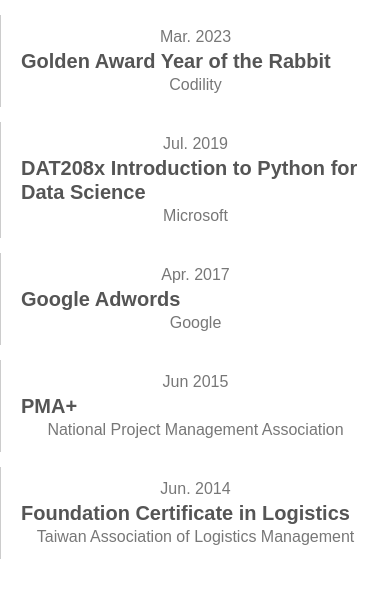
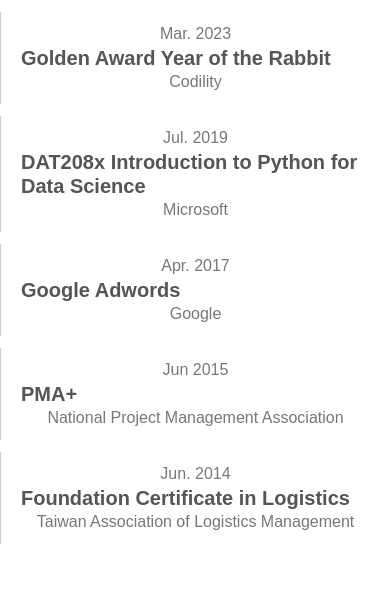
Before and after one commit to worksB-collab/personal-page, a Next.js app: page /about/License/LicenseSection in a window 390 px wide. Shown: the top 598 px of the page. Built offline with nearby package versions, Linux system fonts and the light colour scheme; a web font is replaced by a local one.

Commit message:
update margin for vercel env

```diff
--- a/pages/about/Card.module.css
+++ b/pages/about/Card.module.css
@@ -39,6 +39,7 @@
 
 .company {
     color: #777777;
+    margin: 0;
 }
 
 .price {
@@ -105,7 +106,7 @@
 @media screen and (max-width: 1200px) {
     .card {
         flex-direction: column;
-        margin: 15px auto;
+        margin: 12px auto;
         padding: 12px 30px;
     }
 }
--- a/pages/about/Event/EventCard.js
+++ b/pages/about/Event/EventCard.js
@@ -23,7 +23,7 @@
                         {` ${props.location}`}
                     </p>
                 </div>
-                <p>{props.content}</p>
+                <p className={styles.content}>{props.content}</p>
             </div>
         </div>
     )
--- a/pages/about/Project/ProjectCard.js
+++ b/pages/about/Project/ProjectCard.js
@@ -8,7 +8,7 @@
             </div>
             <div className={styles.infoContainer}>
                 <h5 className={styles.title}>{props.title}</h5>
-                <p>{props.content}</p></div>
+                <p className={styles.content}>{props.content}</p></div>
         </div>
     )
 }
```
